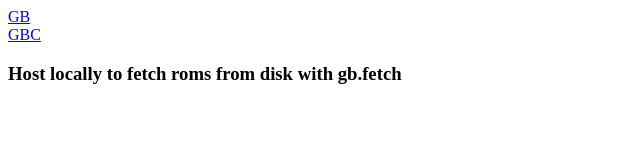
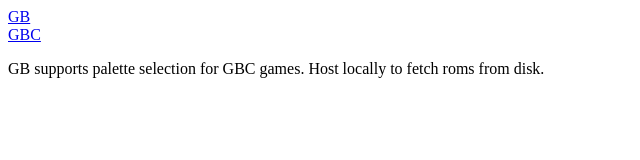
Before and after one commit to lesleyrs/web-gbc, a plain HTML site: page docs/index.html in a window 1280 px wide. Shown: the whole page, without its empty margins (0-640 px from the left). Drawn offline with Linux system fonts and the light colour scheme.

Commit message:
index note

```diff
--- a/docs/index.html
+++ b/docs/index.html
@@ -5,7 +5,7 @@
 <a href="gb" style="display: block; font-size: 16px;">GB</a>
 <a href="gbc" style="display: block; font-size: 16px;">GBC</a>
 
-<h3>Host locally to fetch roms from disk with gb.fetch</h3>
+<p>GB supports palette selection for GBC games. Host locally to fetch roms from disk.</p>
 
 </body>
 </html>
```
